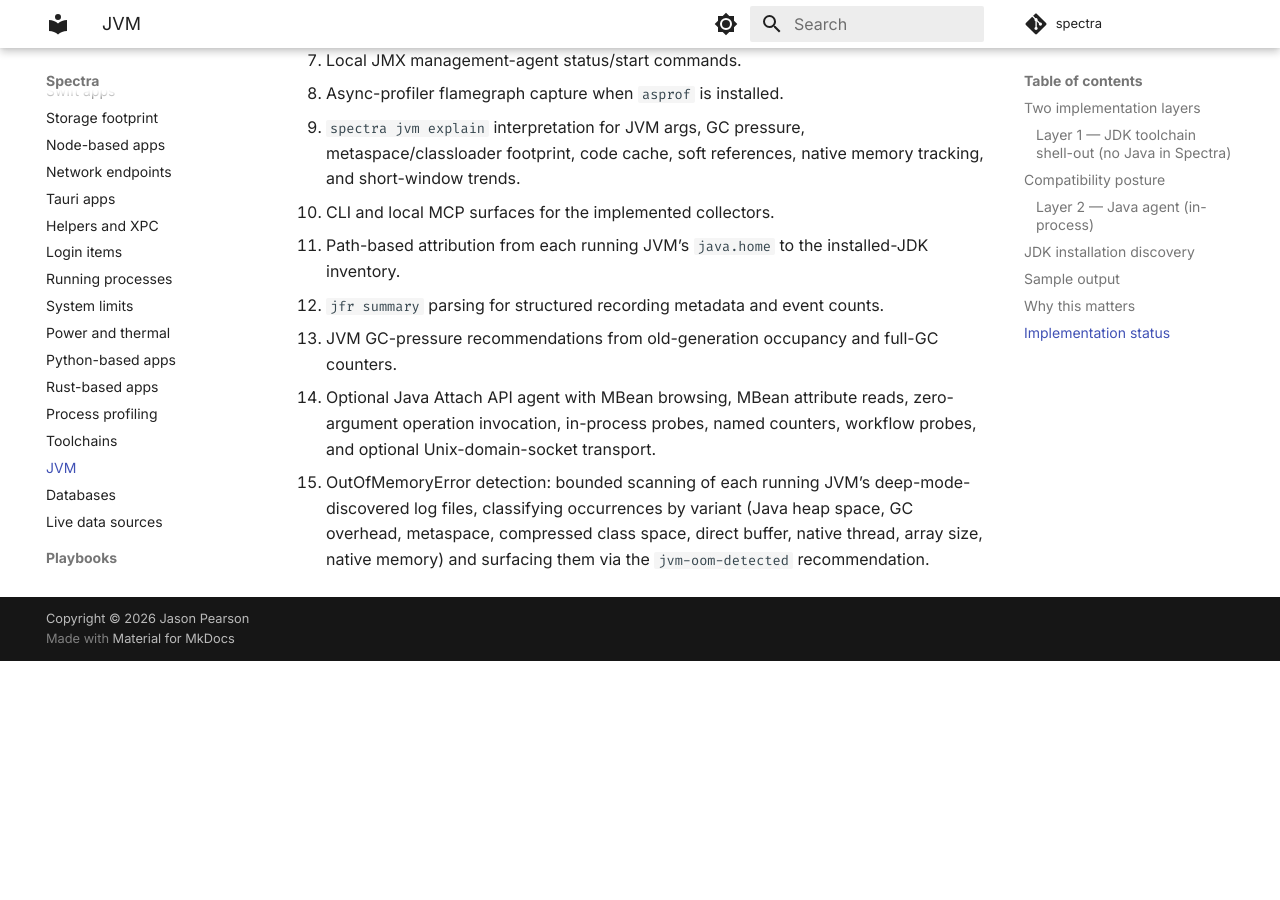
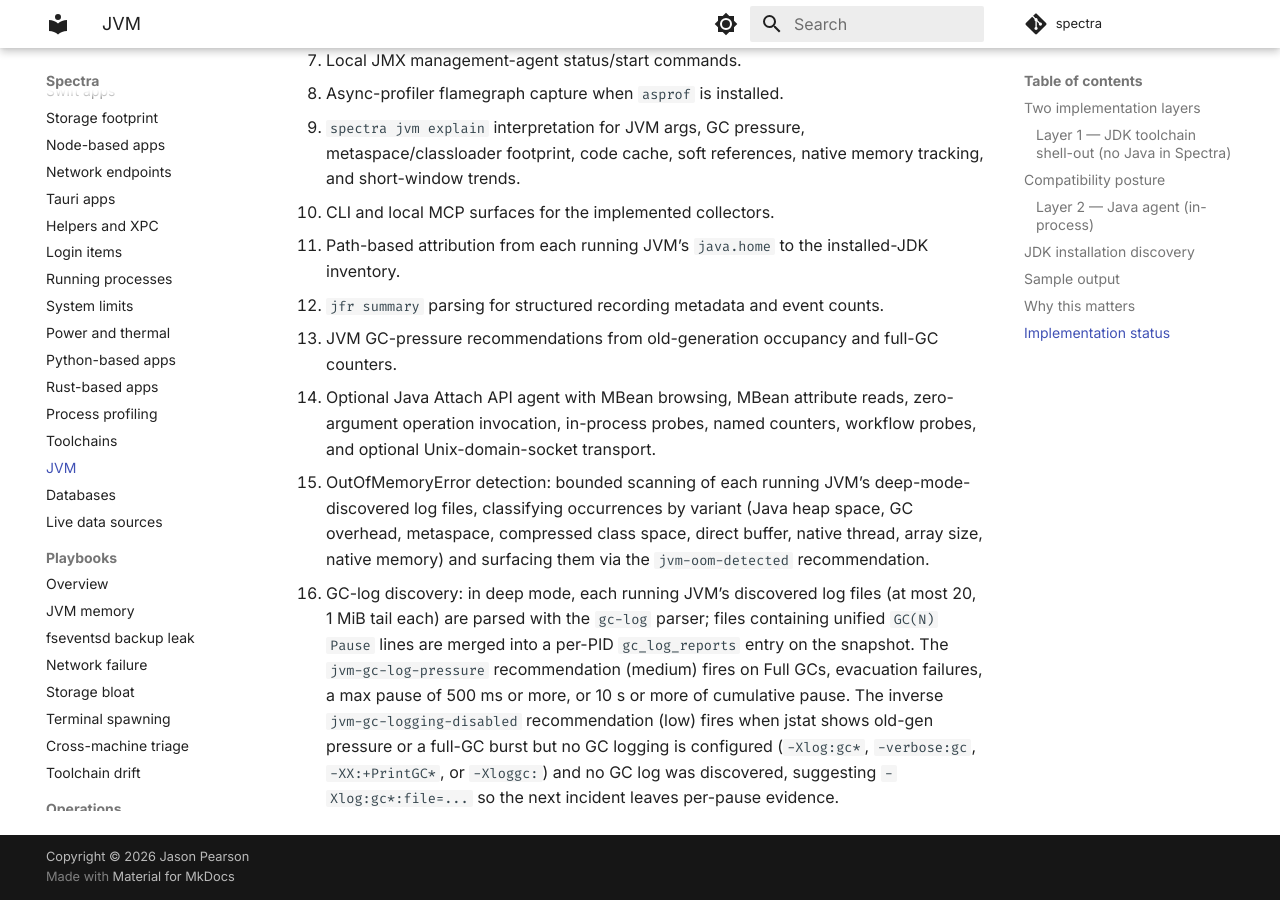
Before and after one commit to kaeawc/spectra, an MkDocs documentation site: the page built from docs/inspection/jvm.md, in a window 1280 px wide and 900 px high, scrolled down 9031 px. Built offline with MkDocs 1.6.1 and Material for MkDocs 9.7.7, drawn with Linux system fonts in a browser that asks for light colours; comment, search, counter and statistics services are not loaded; before the commit the page ends 9692 px from its top, so only the background shows below that.

Commit message:
docs: document GC-log discovery and GC-log rules
Co-Authored-By: Claude Opus 5.5 <noreply@anthropic.com>
Hive-Session: https://hive.codes/?session=session-1791473531649-378b5c

```diff
--- a/docs/inspection/jvm.md
+++ b/docs/inspection/jvm.md
@@ -358,3 +358,14 @@ Implemented:
     heap space, GC overhead, metaspace, compressed class space, direct buffer,
     native thread, array size, native memory) and surfacing them via the
     `jvm-oom-detected` recommendation.
+15. GC-log discovery: in deep mode, each running JVM's discovered log files
+    (at most 20, 1 MiB tail each) are parsed with the `gc-log` parser; files
+    containing unified `GC(N) Pause` lines are merged into a per-PID
+    `gc_log_reports` entry on the snapshot. The `jvm-gc-log-pressure`
+    recommendation (medium) fires on Full GCs, evacuation failures, a max
+    pause of 500 ms or more, or 10 s or more of cumulative pause. The inverse
+    `jvm-gc-logging-disabled` recommendation (low) fires when jstat shows
+    old-gen pressure or a full-GC burst but no GC logging is configured
+    (`-Xlog:gc*`, `-verbose:gc`, `-XX:+PrintGC*`, or `-Xloggc:`) and no GC log
+    was discovered, suggesting `-Xlog:gc*:file=...` so the next incident leaves
+    per-pause evidence.
```
Also changed, not shown: docs/design/recommendations-engine.md (+2 -0 lines).
